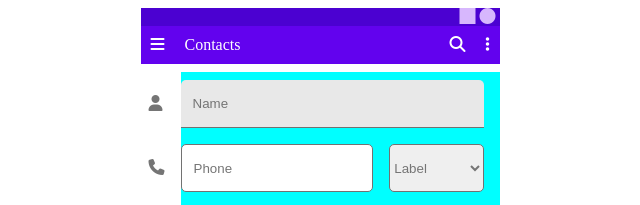
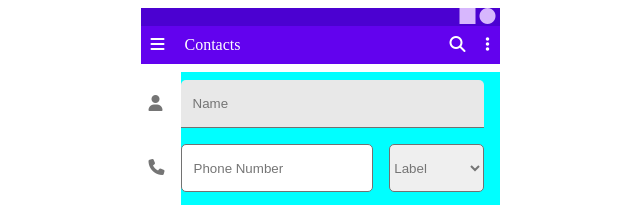
Before and after one commit to g33k3db34r/mobile-form, a plain HTML site: page index.html in a window 1280 px wide. Shown: the top 205 px of the page, 320-960 px from the left. Drawn offline with Linux system fonts and the light colour scheme; some icons are missing.

Commit message:
edit HTML' git push origin main

```diff
--- a/index.html
+++ b/index.html
@@ -52,7 +52,7 @@
          <input type="text" id="name" name="name" placeholder="Name">
       </li>
       <li><span class="fa-li"><i class="fa-solid fa-phone list-icon"></i></span>
-         <input type="tel" id="phone" name="phone" pattern="[0-9]{3}-[0-9]{3}-[0-9]{4}" placeholder="Phone">
+         <input type="tel" id="phone" name="phone" pattern="[0-9]{3}-[0-9]{3}-[0-9]{4}" placeholder="Phone Number">
          <select id="phone-type" name="type">
             <option value="" selected disabled>Label</option>
             <option value="Cell">Cell</option>
```
